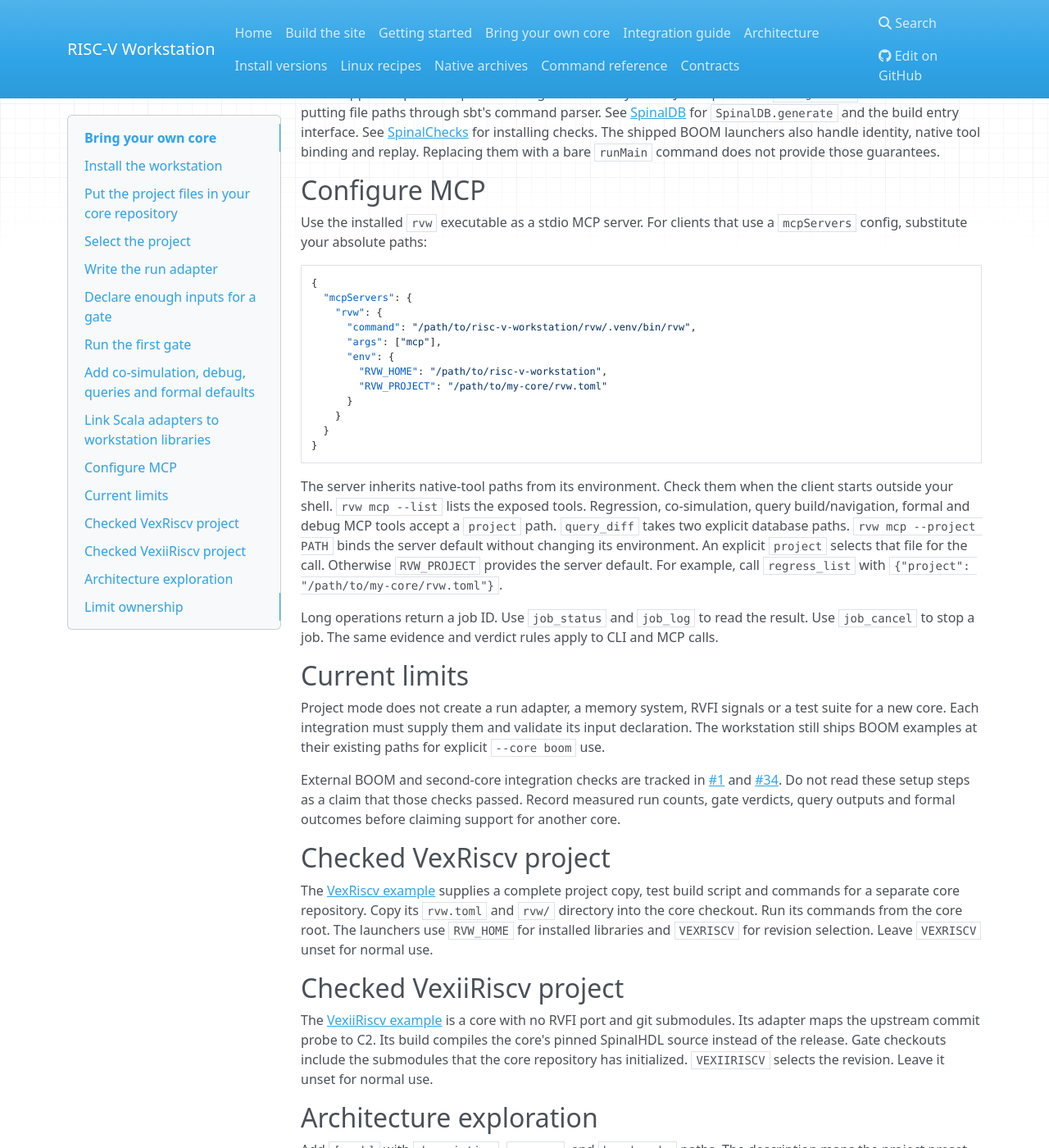
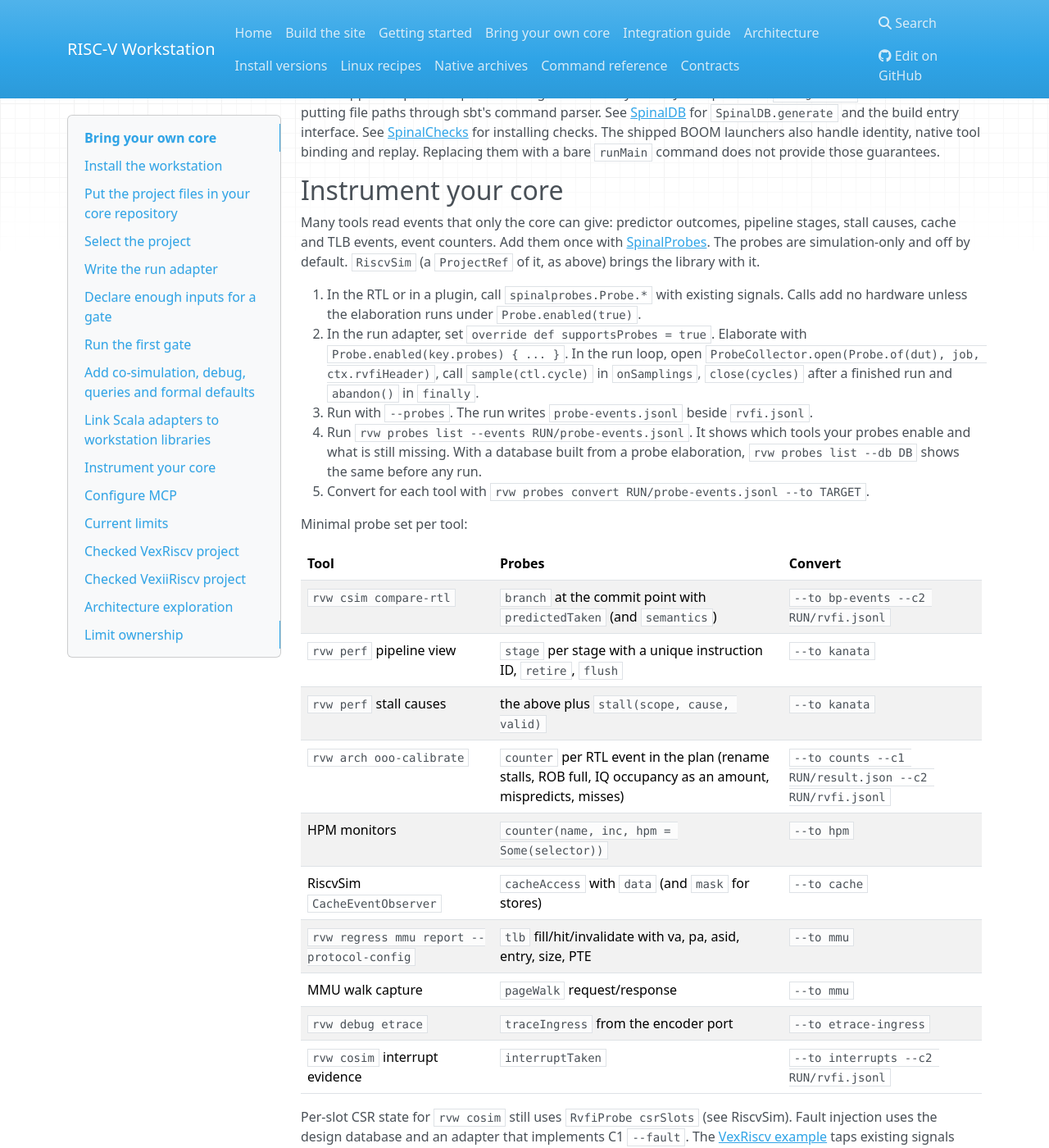
Before and after one commit to riscPrint/risc-v-workstation, an MkDocs documentation site: the page built from docs/BRING_YOUR_OWN_CORE.md, in a window 1280 px wide and 1400 px high, scrolled down 8283 px. Shown: the whole window at 82% size. Built offline with MkDocs 1.6.1, drawn with Linux system fonts in a browser that asks for light colours; nearby versions of some CDN libraries; some of the changed text lies outside the part shown.

Commit message:
feat(probes): wire vexriscv probes and fix btfn not-taken targets
Add a VexRiscv ProbePlugin that taps existing signals (static branch
prediction, stages, flushes, inferred stalls, counters, interrupts),
the adapter wiring, branches/irqs programs and BTFN/gshare studies.
The C2 and Spike csim converters now write the decoded target of a
not-taken conditional branch, so the BTFN rule sees loop exits as
backward branches.

Co-Authored-By: Claude <noreply@anthropic.com>

```diff
--- a/docs/BRING_YOUR_OWN_CORE.md
+++ b/docs/BRING_YOUR_OWN_CORE.md
@@ -454,6 +454,45 @@ interface. See [SpinalChecks](../SpinalChecks/README.md) for installing checks.
 The shipped BOOM launchers also handle identity, native tool binding and replay.
 Replacing them with a bare `runMain` command does not provide those guarantees.
 
+## Instrument your core
+
+Many tools read events that only the core can give: predictor outcomes, pipeline stages,
+stall causes, cache and TLB events, event counters. Add them once with
+[SpinalProbes](../SpinalProbes/README.md). The probes are simulation-only and off by default.
+`RiscvSim` (a `ProjectRef` of it, as above) brings the library with it.
+
+1. In the RTL or in a plugin, call `spinalprobes.Probe.*` with existing signals. Calls add no
+   hardware unless the elaboration runs under `Probe.enabled(true)`.
+2. In the run adapter, set `override def supportsProbes = true`. Elaborate with
+   `Probe.enabled(key.probes) { ... }`. In the run loop, open
+   `ProbeCollector.open(Probe.of(dut), job, ctx.rvfiHeader)`, call `sample(ctl.cycle)` in
+   `onSamplings`, `close(cycles)` after a finished run and `abandon()` in `finally`.
+3. Run with `--probes`. The run writes `probe-events.jsonl` beside `rvfi.jsonl`.
+4. Run `rvw probes list --events RUN/probe-events.jsonl`. It shows which tools your probes
+   enable and what is still missing. With a database built from a probe elaboration,
+   `rvw probes list --db DB` shows the same before any run.
+5. Convert for each tool with `rvw probes convert RUN/probe-events.jsonl --to TARGET`.
+
+Minimal probe set per tool:
+
+| Tool | Probes | Convert |
+|------|--------|---------|
+| `rvw csim compare-rtl` | `branch` at the commit point with `predictedTaken` (and `semantics`) | `--to bp-events --c2 RUN/rvfi.jsonl` |
+| `rvw perf` pipeline view | `stage` per stage with a unique instruction ID, `retire`, `flush` | `--to kanata` |
+| `rvw perf` stall causes | the above plus `stall(scope, cause, valid)` | `--to kanata` |
+| `rvw arch ooo-calibrate` | `counter` per RTL event in the plan (rename stalls, ROB full, IQ occupancy as an amount, mispredicts, misses) | `--to counts --c1 RUN/result.json --c2 RUN/rvfi.jsonl` |
+| HPM monitors | `counter(name, inc, hpm = Some(selector))` | `--to hpm` |
+| RiscvSim `CacheEventObserver` | `cacheAccess` with `data` (and `mask` for stores) | `--to cache` |
+| `rvw regress mmu report --protocol-config` | `tlb` fill/hit/invalidate with va, pa, asid, entry, size, PTE | `--to mmu` |
+| MMU walk capture | `pageWalk` request/response | `--to mmu` |
+| `rvw debug etrace` | `traceIngress` from the encoder port | `--to etrace-ingress` |
+| `rvw cosim` interrupt evidence | `interruptTaken` | `--to interrupts --c2 RUN/rvfi.jsonl` |
+
+Per-slot CSR state for `rvw cosim` still uses `RvfiProbe csrSlots` (see RiscvSim). Fault
+injection uses the design database and an adapter that implements C1 `--fault`.
+The [VexRiscv example](../examples/vexriscv/README.md#probes) taps existing signals from
+a plugin, without core source changes.
+
 ## Configure MCP
 
 Use the installed `rvw` executable as a stdio MCP server. For clients that use a
```
Also changed, not shown: docs/contracts/csim.md (+1 -1 lines), examples/vexriscv/README.md (+37 -0 lines), 12 other files.
